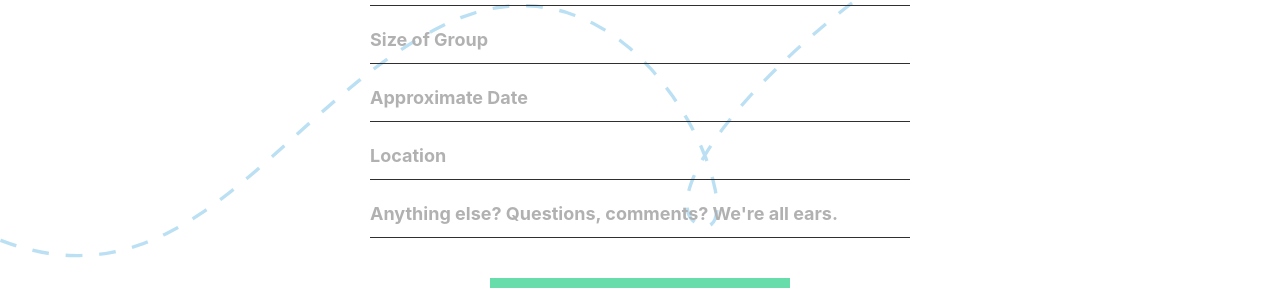
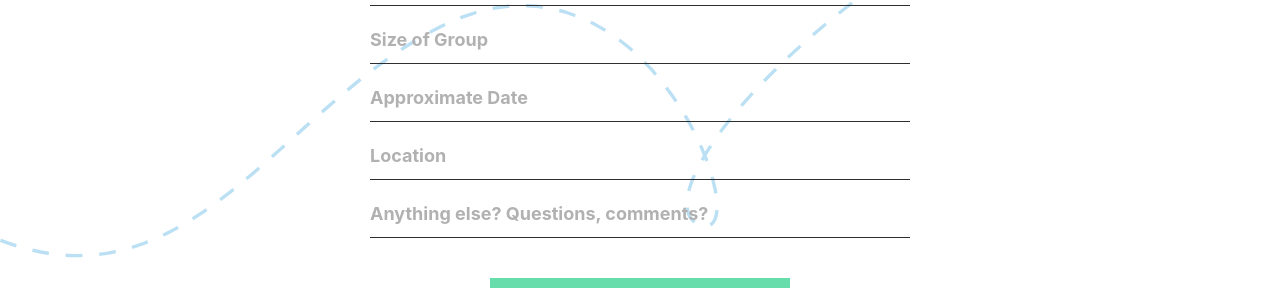
Before and after one commit to ideo/Playshop-LandingSite, a React (Create React App) app in the folder playshop/: page /#/ in a window 1280 px wide. Shown: the part 4126-4414 px from the top of the page. Built offline with nearby package versions, Linux system fonts and the light colour scheme.

Commit message:
Form copy edit

```diff
--- a/playshop/src/Contact.js
+++ b/playshop/src/Contact.js
@@ -77,7 +77,7 @@ class Contact extends Component {
                                 <input style={{transitionDelay: "0.13s"}} type="text" name="SIZE_OF_GROUP" placeholder="Size of Group"></input> <br/>
                                 <input style={{transitionDelay: "0.17s"}} type="text" name="APPR_DATE" placeholder="Approximate Date"></input> <br/>
                                 <input style={{transitionDelay: "0.21s"}} type="text" name="LOCATION" placeholder="Location"></input> <br/>
-                                <input style={{transitionDelay: "0.24s"}} type="text" name="OTHER_COMMENTS" placeholder="Anything else? Questions, comments? We're all ears."></input> <br/>
+                                <input style={{transitionDelay: "0.24s"}} type="text" name="OTHER_COMMENTS" placeholder="Anything else? Questions, comments?"></input> <br/>
                                 <input className="submitButton" type="submit" id="submit-form" value="Submit"/>
                             </form>
                         </div>
```
